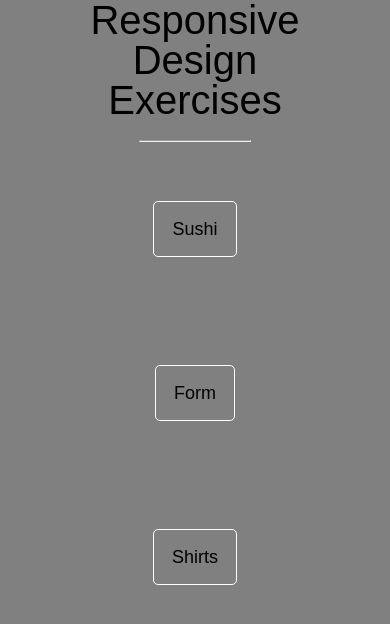
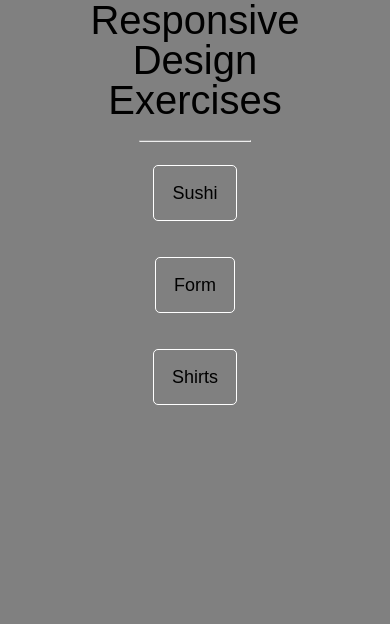
Before and after one commit to mchaperc/2.2-responsive-exercises, a plain HTML site: page index.html in a window 390 px wide. Shown: the part 238-862 px from the top of the page. Drawn offline with Linux system fonts and the light colour scheme.

Commit message:
index.html now has responsive design

```diff
--- a/css/main.css
+++ b/css/main.css
@@ -41,3 +41,9 @@ li:hover {
 	color: white;
 	border-color: black;
 }
+
+@media (max-width: 992px) {
+	li {
+		margin: 1em;
+	}
+}
```
